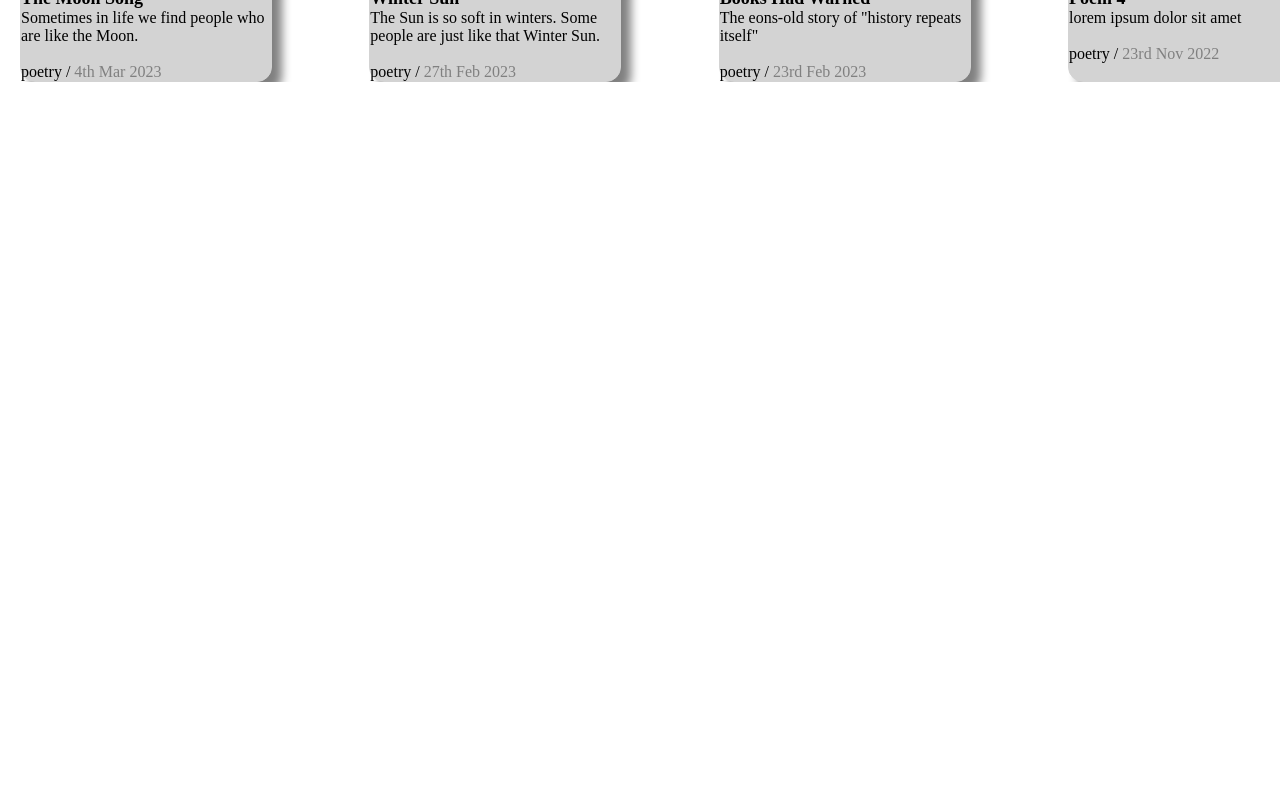
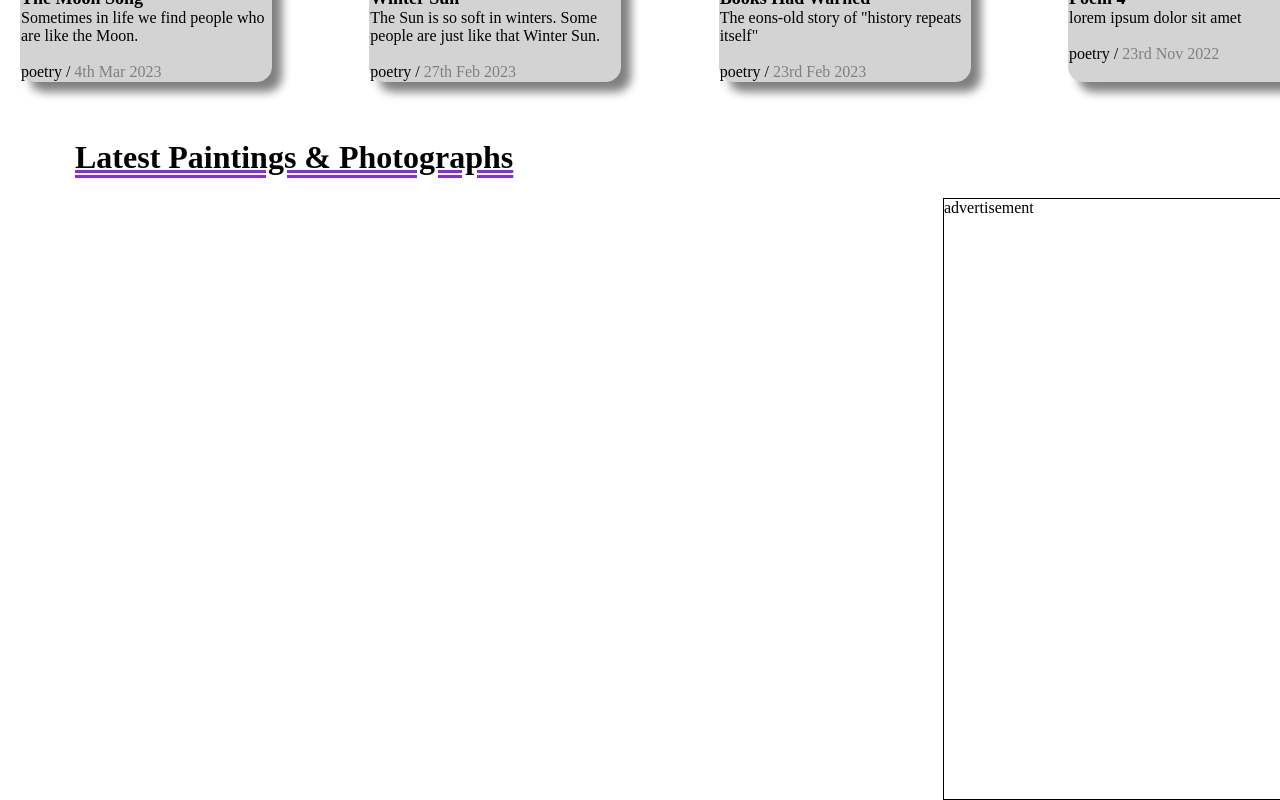
Before and after one commit to Thakuriya-Disha/React_Blog_Project, a React (Create React App) app in the folder blogwebsite/: page / in a window 1280 px wide. Shown: the part 1210-2010 px from the top of the page. Before the commit the page ends 1292 px from the top, so only its background shows below. Built offline with nearby package versions, Linux system fonts and the light colour scheme.

Commit message:
the latest component updated

```diff
--- a/blogwebsite/src/Pages/Home/Latest/TheLatest.jsx
+++ b/blogwebsite/src/Pages/Home/Latest/TheLatest.jsx
@@ -51,7 +51,7 @@ const TheLatest = () => {
 
                 <div className='box1'>
 
-                {
+                    {
                         latestList.filter((item) => item.category === 'poetry' && item.id === 3).map((data) => {
                             return(
                                 <>
@@ -70,7 +70,7 @@ const TheLatest = () => {
 
                 <div className='box1'>
 
-                {
+                    {
                         latestList.filter((item) => item.category === 'poetry' && item.id === 4).map((data) => {
                             return(
                                 <>
@@ -88,6 +88,23 @@ const TheLatest = () => {
                 </div>
 
             </div>
+            <br/><br/>
+
+            <h1 className='theLatest'>Latest Paintings & Photographs</h1>
+
+            <div className='latestBox2'>
+
+                    <div className='box21'>
+
+                        <div></div>
+                        <div></div>
+                        <div></div>
+
+                    </div>
+
+                    <div className='box22'> advertisement </div>
+
+            </div>
         </>
     );
 };
--- a/blogwebsite/src/Pages/Home/Latest/style_latest.css
+++ b/blogwebsite/src/Pages/Home/Latest/style_latest.css
@@ -16,3 +16,23 @@
     border-radius:15px;
     filter:drop-shadow(10px 10px 5px gray);
 }
+.latestBox2{
+    display:flex;
+    width:1300px;
+    margin-left:20px;
+    justify-content:space-between;
+}
+.box21{
+    display:flex;
+    flex-direction:column;
+    width:845px;
+    height:600px;
+}
+.box21 div{
+    height:190px;
+}
+.box22{
+    border:1px solid black;
+    width:375px;
+    height:600px;
+}
```
